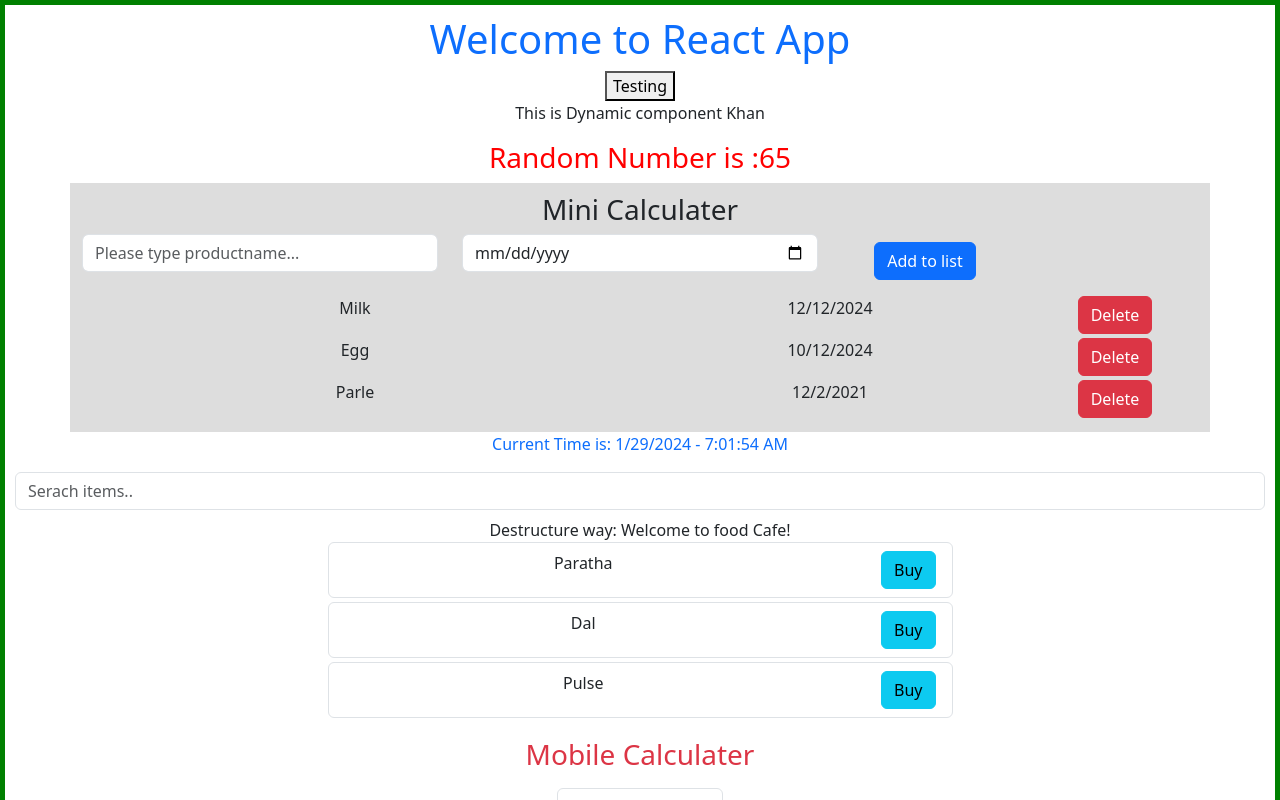
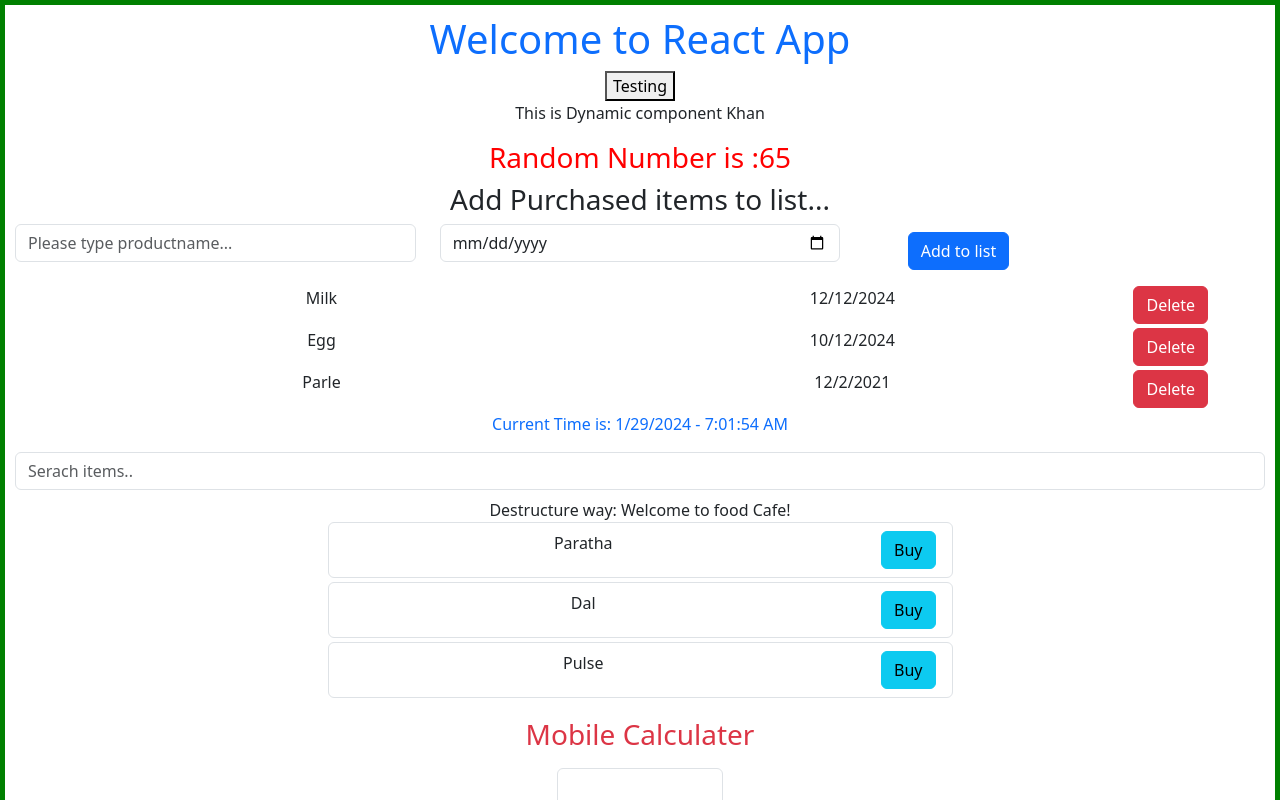
Before and after one commit to gubali/kg-react-demo, a React (Vite) app in the folder vite-project/: page / in a window 1280 px wide. Shown: the top 800 px of the page. Built offline with nearby package versions, Linux system fonts and the light colour scheme.

Commit message:
food items moved to app level.

```diff
--- a/vite-project/src/App.jsx
+++ b/vite-project/src/App.jsx
@@ -1,7 +1,8 @@
 import Hello from "./Hello";
 import RandomKey from "./Random";
 import KgButton from "./KgButton";
-import Calculator from "./Calculater";
+import AddToDoList from "./component/AddToDoList";
+import ToDoItemsList from "./component/ToDoItemsList";
 import CurrentTime from "./component/CurrentTime";
 import FoodItems from "./component/FoodItems";
 import Header from "./component/Header";
@@ -30,6 +31,11 @@ function App() {
     //alert(event.target.value);
     stateMethod1(event.target.value);
 }
+const toDoItems = [
+  { name: "Milk", dueDate: "12/12/2024" },
+  { name: "Egg", dueDate: "10/12/2024" },
+  { name: "Parle", dueDate: "12/2/2021" }
+];
   return (
     <>
     <Container>
@@ -38,7 +44,9 @@ function App() {
       <KgButton></KgButton>
       <Hello></Hello>
       <RandomKey></RandomKey>
-      <Calculator></Calculator>
+      <h3>Add Purchased items to list...</h3>
+      <AddToDoList></AddToDoList>
+      <ToDoItemsList todoItems={toDoItems}></ToDoItemsList>
       <CurrentTime></CurrentTime>
       <SearchItems handleDownEvent={handleEvent}></SearchItems>
       {textDispaly1}
--- a/vite-project/src/Calculater.jsx
+++ /dev/null
@@ -1,20 +0,0 @@
-import AddToDoList from "./component/AddToDoList";
-import ToDoItemsList from "./component/ToDoItemsList";
-//import ToDoItem from "./component/ToDoItem";
-
-function Calculator() {
-  const toDoItems = [
-    { name: "Milk", dueDate: "12/12/2024" },
-    { name: "Egg", dueDate: "10/12/2024" },
-    { name: "Parle", dueDate: "12/2/2021" }
-  ];
-  return (
-    <div className="container bg-color">
-      <h3>Mini Calculater</h3>
-      <AddToDoList></AddToDoList>
-      <ToDoItemsList todoItems={toDoItems}></ToDoItemsList>
-    </div>
-  );
-}
-
-export default Calculator;
--- a/vite-project/src/component/AddToDoList.jsx
+++ b/vite-project/src/component/AddToDoList.jsx
@@ -1,6 +1,6 @@
 import { useState } from "react";
 
-function AddToDoList() {
+function AddToDoList({handleAddToListEvent}) {
   let [addProducttoList, setProducttoList] = useState();
   let [addDateToList, setDateToList] = useState();
   let addListToTable = ()=>{
```
